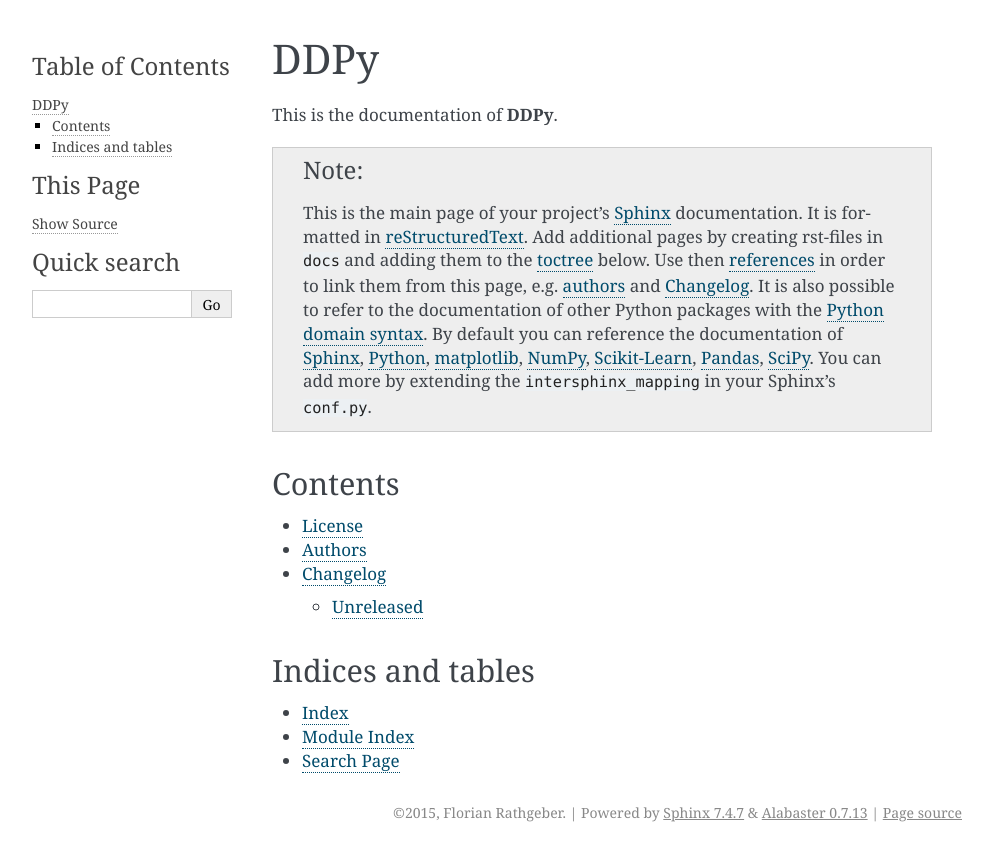
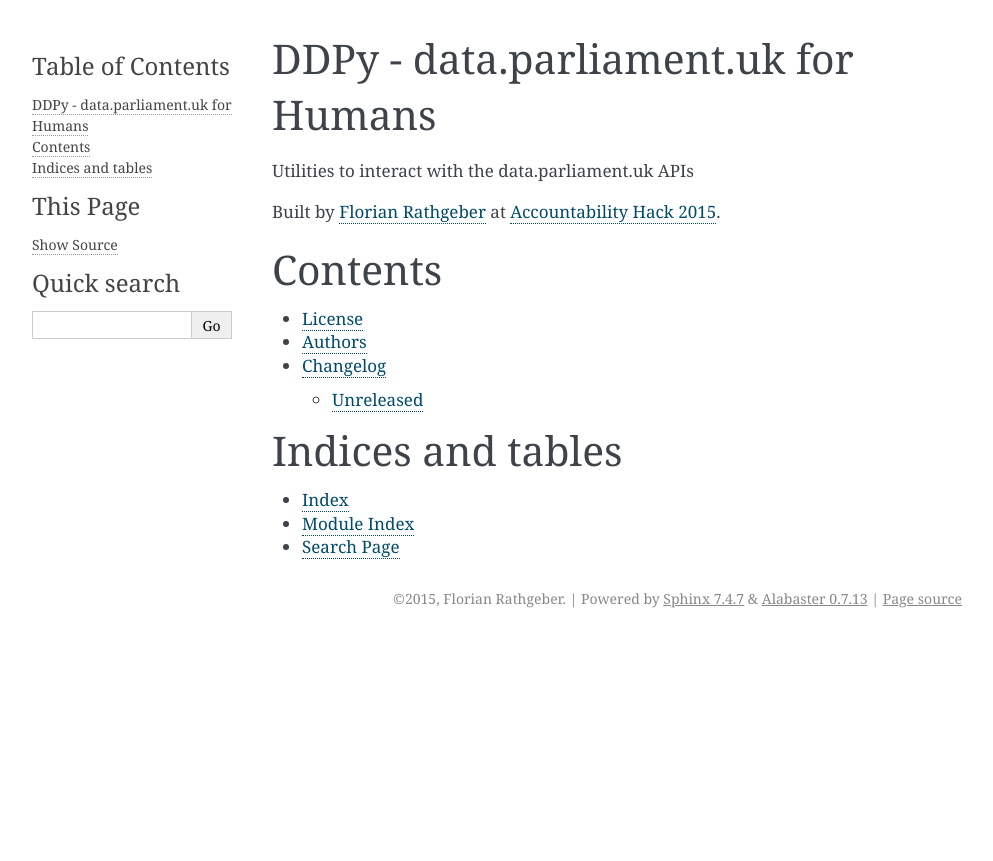
Before and after one commit to kynan/DDPy, a Sphinx documentation site: the page built from docs/index.rst, in a window 1280 px wide. Shown: the top 861 px of the page, without its empty margins (148-1141 px from the left). Built offline with Sphinx 7.4.7, drawn with Linux system fonts in a browser that asks for light colours; formulas are drawn with MathJax 3; pages that are not in the unit, such as notebooks, are missing from menus.

Commit message:
Include README on front page of documentation

```diff
--- a/docs/index.rst
+++ b/docs/index.rst
@@ -1,29 +1,4 @@
-====
-DDPy
-====
-
-This is the documentation of **DDPy**.
-
-.. note::
-
-    This is the main page of your project's `Sphinx <http://sphinx-doc.org/>`_
-    documentation. It is formatted in `reStructuredText
-    <http://sphinx-doc.org/rest.html>`__. Add additional pages by creating
-    rst-files in ``docs`` and adding them to the `toctree
-    <http://sphinx-doc.org/markup/toctree.html>`_ below. Use then
-    `references <http://sphinx-doc.org/markup/inline.html>`__ in order to link
-    them from this page, e.g. :ref:`authors <authors>` and :ref:`changes`.
-    It is also possible to refer to the documentation of other Python packages
-    with the `Python domain syntax
-    <http://sphinx-doc.org/domains.html#the-python-domain>`__. By default you
-    can reference the documentation of `Sphinx <http://sphinx.pocoo.org>`__,
-    `Python <http://docs.python.org/>`__, `matplotlib
-    <http://matplotlib.sourceforge.net>`__, `NumPy
-    <http://docs.scipy.org/doc/numpy>`__, `Scikit-Learn
-    <http://scikit-learn.org/stable>`__, `Pandas
-    <http://pandas.pydata.org/pandas-docs/stable>`__, `SciPy
-    <http://docs.scipy.org/doc/scipy/reference/>`__. You can add more by
-    extending the ``intersphinx_mapping`` in your Sphinx's ``conf.py``.
+.. include:: ../README.rst
 
 Contents
 ========
```
